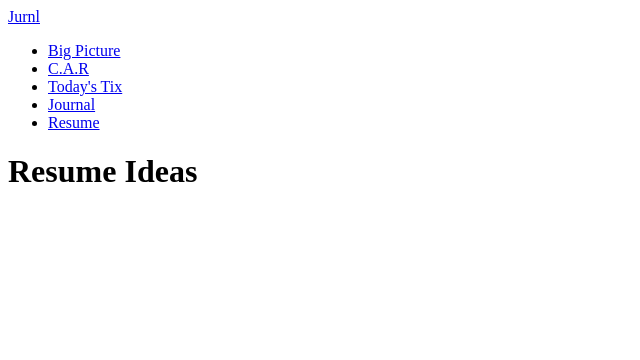
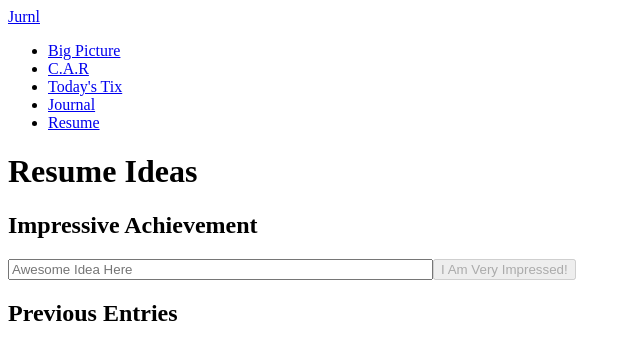
Before and after one commit to akblal/jurnl, a React app: page /resume in a window 1280 px wide. Shown: the top 360 px of the page, without its empty margins (0-640 px from the left). Built offline with nearby package versions, Linux system fonts and the light colour scheme; the HTML template or start-up script is replaced by a standard one.

Commit message:
added adding bulletpoints into Resume

```diff
--- a/client/src/components/pages/Resume.jsx
+++ b/client/src/components/pages/Resume.jsx
@@ -1,8 +1,16 @@
 import React from 'react';
+
+import SubmitEntry from '../pages/ResumeEntries/SubmitEntry.jsx';
+import PreviousEntries from '../pages/ResumeEntries/PreviousEntries.jsx';
 
 function Resume () {
   return (
-    <h1>Resume Ideas</h1>
+
+    <div>
+      <h1>Resume Ideas</h1>
+      <SubmitEntry />
+      <PreviousEntries />
+    </div>
   )
 }
 
--- /dev/null
+++ b/client/src/components/pages/ResumeEntries/PreviousEntries.jsx
@@ -0,0 +1,11 @@
+import React from 'react';
+
+function PreviousEntries () {
+  return (
+    <div>
+      <h2>Previous Entries</h2>
+    </div>
+  )
+}
+
+export default PreviousEntries;
--- /dev/null
+++ b/client/src/components/pages/ResumeEntries/SubmitEntry.jsx
@@ -0,0 +1,33 @@
+import React, { useState } from 'react';
+
+function SubmitEntry () {
+
+  const [bulletPoint, setBulletPoint] = useState('');
+  const [validInput, setValidInput] = useState(false);
+
+  const handleBulletPoint = (event) => {
+    setBulletPoint(event.target.value);
+    if (event.target.value.length > 0) {
+      setValidInput(true);
+    } else {
+      setValidInput(false);
+    }
+  }
+
+  const handleSubmit = (event) => {
+    event.preventDefault();
+    console.log (bulletPoint);
+  }
+
+  return (
+    <div>
+      <h2 className = 'submit-entry-title'>Impressive Achievement</h2>
+      <div className = 'submit-entry-container'>
+        <input value= {bulletPoint} onChange= {handleBulletPoint} placeholder= 'Awesome Idea Here' size="50" className= 'resume-text-field'></input>
+        <button onClick= {handleSubmit} disabled = {!validInput}>I Am Very Impressed!</button>
+      </div>
+    </div>
+  )
+}
+
+export default SubmitEntry;
--- a/client/src/index.jsx
+++ b/client/src/index.jsx
@@ -18,7 +18,7 @@ function App (props) {
   return (
     <div>
       <Navbar />
-      <div>
+      <div className= 'pages'>
         <Routes>
           <Route path= '/' element= {<Home />} />
           <Route path= '/bigpicture' element= {<BigPicture />} />
```
Also changed, not shown: 1 other file (tests, documents, lock files or other folders).
